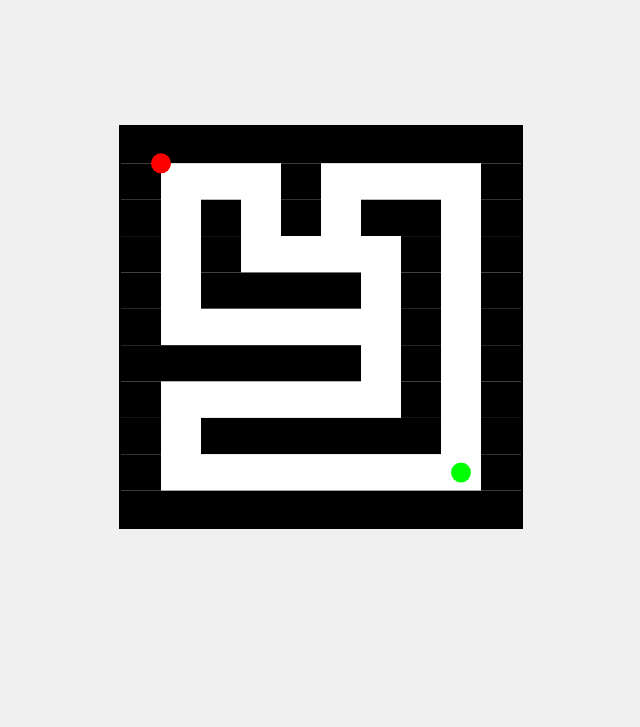
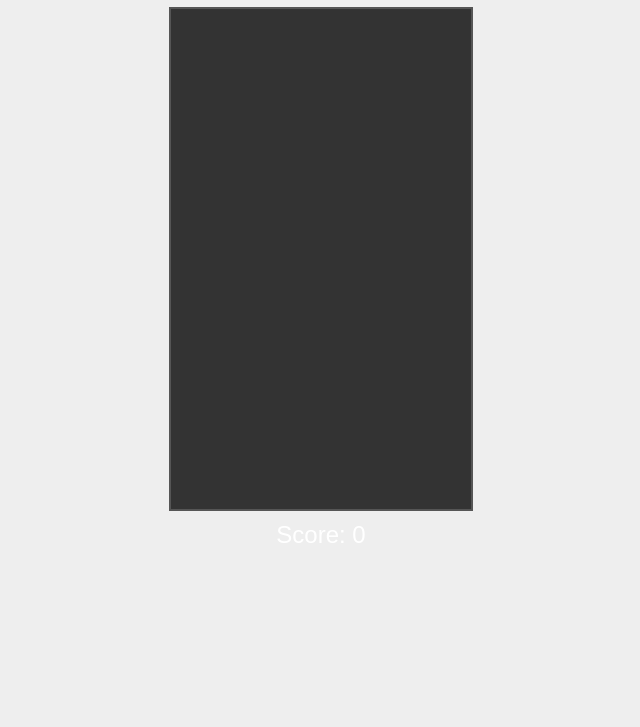
Before and after one commit to sgottabesgit/Gravity-Dodge, a website: page www/index.html in a window 1280 px wide. Shown: the part 73-800 px from the top of the page, without its empty margins (319-959 px from the left). Drawn offline with Linux system fonts and the light colour scheme.

Commit message:
ball dodge game

```diff
--- a/www/index.html
+++ b/www/index.html
@@ -3,144 +3,139 @@
 
 <head>
     <meta charset="UTF-8">
-    <title>Ball Maze Game</title>
+    <title>Ball Dodge Game</title>
     <style>
         body {
-            display: flex;
-            justify-content: center;
-            align-items: center;
-            height: 100vh;
-            background-color: #f0f0f0;
-            margin: 0;
+            text-align: center;
             font-family: Arial, sans-serif;
-        }
-
-        #game-container {
-            position: relative;
-            width: 400px;
-            height: 400px;
-            background-color: #fff;
-            border: 2px solid #000;
+            background: #eee;
         }
 
         canvas {
-            width: 100%;
-            height: 100%;
+            background: #333;
+            display: block;
+            margin: 0 auto;
+            border: 2px solid #555;
+        }
+
+        #score {
+            color: #fff;
+            font-size: 24px;
+            margin-top: 10px;
         }
     </style>
-</head>
-
-<body>
-    <div id="game-container">
-        <canvas id="game-canvas"></canvas>
-    </div>
     <script>
         'use strict';
-        const REFRESH_RATE = 1000 / 25;
-        const BALL_RADIUS = 10;
-        const MAZE = [
-            [1, 1, 1, 1, 1, 1, 1, 1, 1, 1],
-            [1, 0, 0, 0, 1, 0, 0, 0, 0, 1],
-            [1, 0, 1, 0, 1, 0, 1, 1, 0, 1],
-            [1, 0, 1, 0, 0, 0, 0, 1, 0, 1],
-            [1, 0, 1, 1, 1, 1, 0, 1, 0, 1],
-            [1, 0, 0, 0, 0, 0, 0, 1, 0, 1],
-            [1, 1, 1, 1, 1, 1, 0, 1, 0, 1],
-            [1, 0, 0, 0, 0, 0, 0, 1, 0, 1],
-            [1, 0, 1, 1, 1, 1, 1, 1, 0, 1],
-            [1, 0, 0, 0, 0, 0, 0, 0, 0, 1],
-            [1, 1, 1, 1, 1, 1, 1, 1, 1, 1]
-        ];
-        const TARGET = { x: 8, y: 9 };
+        const REFRESH_RATE = 1000 / 25; // 25 fps
+        const GRAVITY = 9.8;
+        const FACTOR_FRICTION = 0.6;
+        const FACTOR_SPEED = 0.4;
+        const BALL_RADIUS = 15;
+        const OBSTACLE_WIDTH = 30;
+        const OBSTACLE_HEIGHT = 30;
+        const OBSTACLE_SPEED = 2;
 
-        let x = 0, y = 0;
-        let ballX = 1;
-        let ballY = 1;
+        let x, y, z;
+        let ballX, ballY;
         let canvas, context;
-        let cellWidth, cellHeight;
+        let obstacles = [];
+        let score = 0;
+        let gameInterval;
+        let obstacleInterval;
 
         function init() {
-            canvas = document.getElementById('game-canvas');
+            canvas = document.getElementById('gameCanvas');
             context = canvas.getContext('2d');
-            canvas.width = 400;
-            canvas.height = 400;
-            cellWidth = canvas.width / MAZE[0].length;
-            cellHeight = canvas.height / MAZE.length;
-
-            addEventListener('devicemotion', getValues, true);
-            setInterval(update, REFRESH_RATE);
+            ballX = canvas.width / 2;
+            ballY = canvas.height - BALL_RADIUS - 10;
+            window.addEventListener('devicemotion', getValues, true);
+            gameInterval = setInterval(updateGame, REFRESH_RATE);
+            obstacleInterval = setInterval(addObstacle, 1000); // Add a new obstacle every second
         }
 
         function getValues(event) {
             x = event.accelerationIncludingGravity.x;
             y = event.accelerationIncludingGravity.y;
+            z = event.accelerationIncludingGravity.z;
         }
 
-        function update() {
-            let newBallX = ballX - x * 0.1;
-            let newBallY = ballY + y * 0.1;
-
-            if (!isWall(newBallX, ballY)) {
-                ballX = newBallX;
-            }
-            if (!isWall(ballX, newBallY)) {
-                ballY = newBallY;
+        function updateGame() {
+            if (typeof x === 'undefined' || typeof y === 'undefined' || typeof z === 'undefined') {
+                return;
             }
 
-            if (isAtTarget()) {
-                alert('You win!');
-                resetGame();
-            }
+            let f = 1 - FACTOR_FRICTION * Math.abs(z) / GRAVITY;
+            let ax = x * f;
+            let ay = y * f;
 
-            draw();
+            ballX -= ax * FACTOR_SPEED;
+            ballY += ay * FACTOR_SPEED;
+
+            if (ballX < BALL_RADIUS) ballX = BALL_RADIUS;
+            if (ballX > canvas.width - BALL_RADIUS) ballX = canvas.width - BALL_RADIUS;
+            if (ballY < BALL_RADIUS) ballY = BALL_RADIUS;
+            if (ballY > canvas.height - BALL_RADIUS) ballY = canvas.height - BALL_RADIUS;
+
+            context.clearRect(0, 0, canvas.width, canvas.height);
+            drawBall(ballX, ballY, BALL_RADIUS);
+            drawObstacles();
+            checkCollisions();
+            updateScore();
         }
 
-        function isWall(x, y) {
-            let cellX = Math.floor(x);
-            let cellY = Math.floor(y);
-            return MAZE[cellY][cellX] === 1;
-        }
-
-        function isAtTarget() {
-            let cellX = Math.floor(ballX);
-            let cellY = Math.floor(ballY);
-            return cellX === TARGET.x && cellY === TARGET.y;
-        }
-
-        function resetGame() {
-            ballX = 1;
-            ballY = 1;
-        }
-
-        function draw() {
-            context.clearRect(0, 0, canvas.width, canvas.height);
-
-            for (let row = 0; row < MAZE.length; row++) {
-                for (let col = 0; col < MAZE[row].length; col++) {
-                    if (MAZE[row][col] === 1) {
-                        context.fillStyle = '#000';
-                    } else {
-                        context.fillStyle = '#fff';
-                    }
-                    context.fillRect(col * cellWidth, row * cellHeight, cellWidth, cellHeight);
-                }
-            }
-
-            context.fillStyle = '#f00';
+        function drawBall(bx, by, r) {
             context.beginPath();
-            context.arc(ballX * cellWidth, ballY * cellHeight, BALL_RADIUS, 0, Math.PI * 2);
-            context.fill();
-            context.closePath();
-
-            context.fillStyle = '#0f0';
-            context.beginPath();
-            context.arc(TARGET.x * cellWidth + cellWidth / 2, TARGET.y * cellHeight + cellHeight / 2, BALL_RADIUS, 0, Math.PI * 2);
+            context.arc(bx, by, r, 0, Math.PI * 2, false);
+            context.fillStyle = '#0af';
             context.fill();
             context.closePath();
         }
 
-        window.onload = init;
+        function addObstacle() {
+            let obstacleX = Math.random() * (canvas.width - OBSTACLE_WIDTH);
+            obstacles.push({ x: obstacleX, y: -OBSTACLE_HEIGHT });
+        }
+
+        function drawObstacles() {
+            context.fillStyle = '#f00';
+            for (let i = 0; i < obstacles.length; i++) {
+                let obs = obstacles[i];
+                obs.y += OBSTACLE_SPEED;
+                context.fillRect(obs.x, obs.y, OBSTACLE_WIDTH, OBSTACLE_HEIGHT);
+            }
+            obstacles = obstacles.filter(obs => obs.y < canvas.height);
+        }
+
+        function checkCollisions() {
+            for (let i = 0; i < obstacles.length; i++) {
+                let obs = obstacles[i];
+                if (ballX + BALL_RADIUS > obs.x && ballX - BALL_RADIUS < obs.x + OBSTACLE_WIDTH &&
+                    ballY + BALL_RADIUS > obs.y && ballY - BALL_RADIUS < obs.y + OBSTACLE_HEIGHT) {
+                    gameOver();
+                    break;
+                }
+            }
+        }
+
+        function updateScore() {
+            score++;
+            document.getElementById('score').innerText = "Score: " + score;
+        }
+
+        function gameOver() {
+            clearInterval(gameInterval);
+            clearInterval(obstacleInterval);
+            alert('Game Over! Your score: ' + score);
+            document.location.reload();
+        }
+
     </script>
+</head>
+
+<body onload="init()">
+    <h1>Ball Dodge Game</h1>
+    <canvas id="gameCanvas" width="300" height="500"></canvas>
+    <div id="score">Score: 0</div>
 </body>
 
 </html>
```
